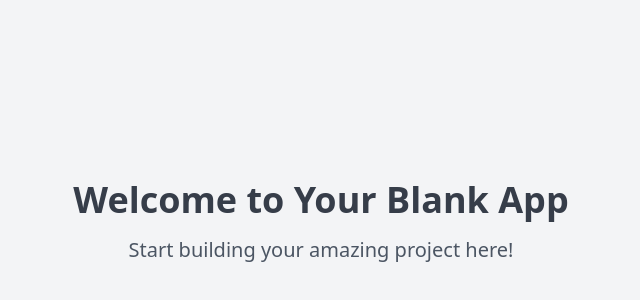
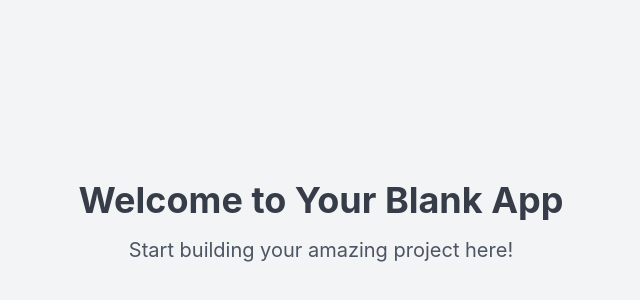
Before and after one commit to SadiqNaizam/mlo-a774-5f63, a React (Vite) app: page / in a window 1280 px wide. Shown: the part 178-478 px from the top of the page, without its empty margins (319-959 px from the left). Built offline with nearby package versions, Linux system fonts and the light colour scheme.

Commit message:
Files generated: tailwind.config.ts

```diff
--- a/tailwind.config.ts
+++ b/tailwind.config.ts
@@ -64,10 +64,16 @@
 				}
 			},
 			borderRadius: {
-				lg: 'var(--radius)',
-				md: 'calc(var(--radius) - 2px)',
-				sm: 'calc(var(--radius) - 4px)'
+        // --radius is 0.375rem (6px)
+        // Provides a 4px, 6px, 8px range as per design input "4-8px radius"
+				lg: 'calc(var(--radius) + 0.125rem)', // 0.5rem / 8px
+				md: 'var(--radius)', // 0.375rem / 6px
+				sm: 'calc(var(--radius) - 0.125rem)'  // 0.25rem / 4px
 			},
+      fontFamily: {
+        sans: ['var(--font-sans)', 'system-ui', '-apple-system', 'BlinkMacSystemFont', '"Segoe UI"', 'Roboto', '"Helvetica Neue"', 'Arial', '"Noto Sans"', 'sans-serif', '"Apple Color Emoji"', '"Segoe UI Emoji"', '"Segoe UI Symbol"', '"Noto Color Emoji"'],
+        mono: ['var(--font-mono)', 'ui-monospace', 'SFMono-Regular', 'Menlo', 'Monaco', 'Consolas', '"Liberation Mono"', '"Courier New"', 'monospace'],
+      },
 			keyframes: {
 				'accordion-down': {
 					from: {
```
